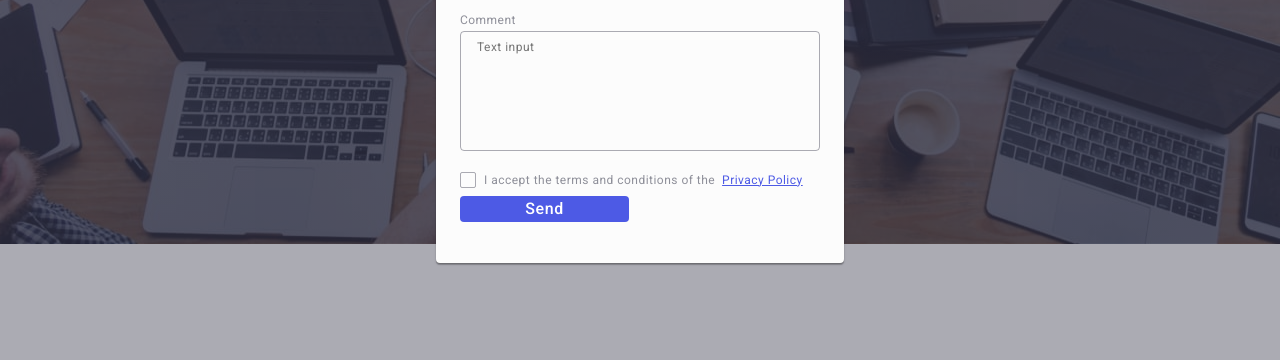
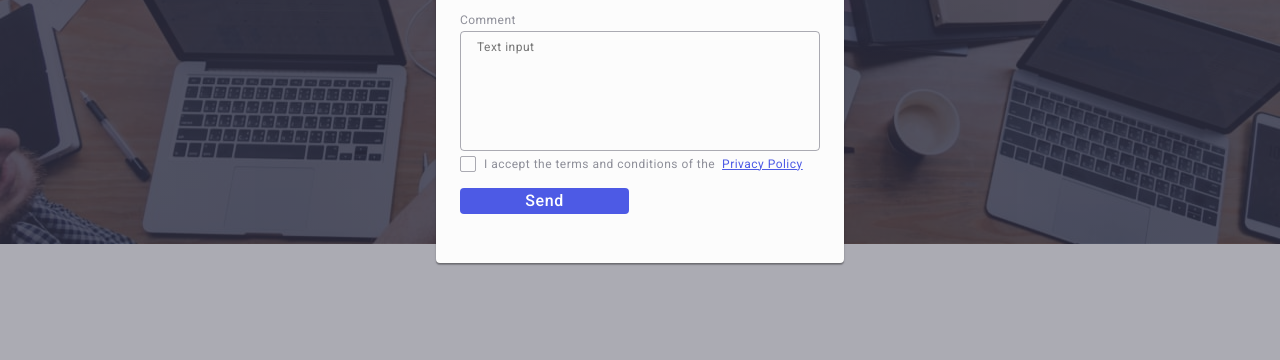
Before and after one commit to lilithcrumb/goit-markup-hw-05, a plain HTML site: page index.html in a window 1280 px wide. Both pictures are taken after a click on the button "Order Service". Shown: the part 429-789 px from the top of the page. Drawn offline with nearby package versions, Linux system fonts and the light colour scheme.

Commit message:
modal-textarea class

```diff
--- a/css/style.css
+++ b/css/style.css
@@ -784,6 +784,10 @@ gap: 24px;
     margin-bottom: 8px;
 }
 
+.modal-textarea {
+    margin-bottom: 16px;
+}
+
 .modal-label {
     font-weight: 400;
     font-size: 12px;
--- a/index.html
+++ b/index.html
@@ -657,16 +657,16 @@
               </svg>
             </div>
           </div>
-          <div class="modal-field">
+          <div class="modal-textarea">
             <label for="modal-text" class="modal-label"> Comment</label>
-            <div class="input-wrap">
+
             <textarea
               class="modal-text-area"
               placeholder="Text input"
               name="modal-text"
               id="modal-text"
             ></textarea>
-            </div>
+
             <div class="modal-field">
               <input
                 type="checkbox"
```
Lines whose indentation alone changed are shown as unchanged.
